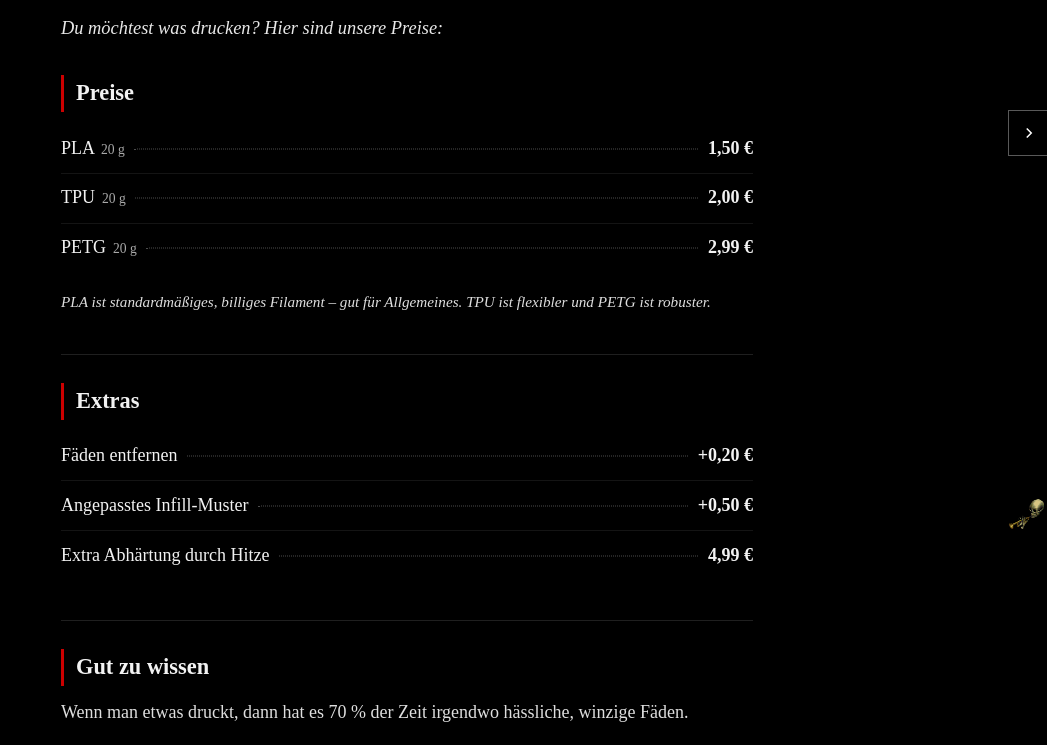
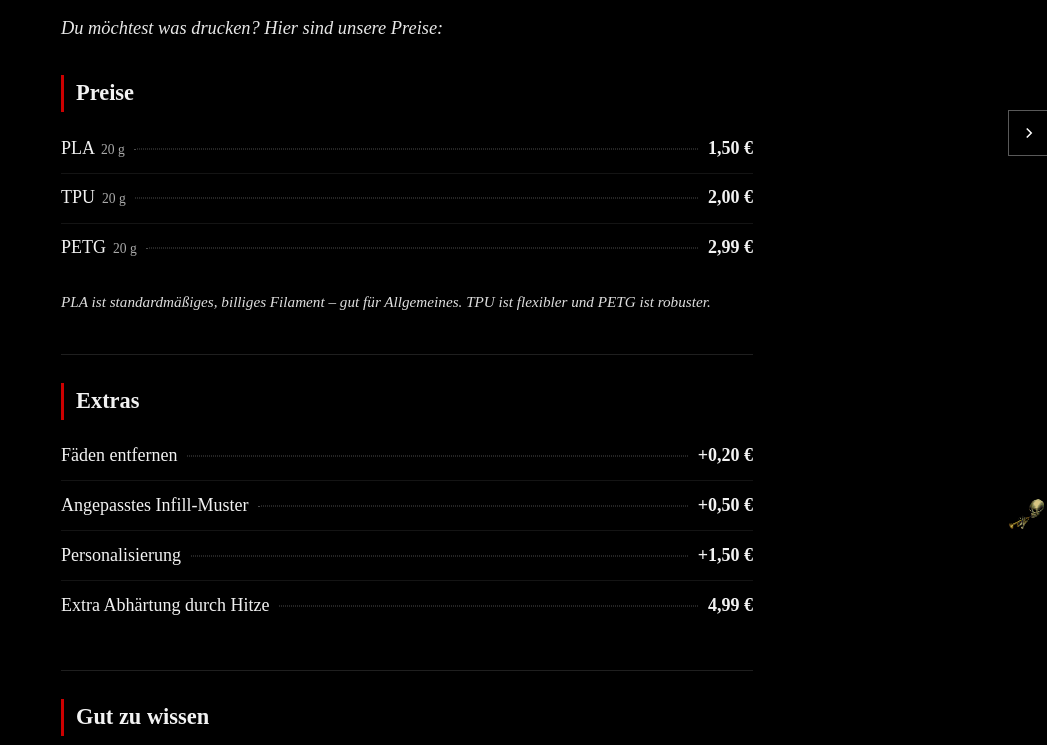
Before and after one commit to w4hkn/GratisGeld, a plain HTML site: page 3d-drucken.html in a window 1280 px wide. Shown: the part 267-1012 px from the top of the page, without its empty margins (233-1280 px from the left). Drawn offline with Linux system fonts and the light colour scheme.

Commit message:
Update 3d-drucken.html

```diff
--- a/3d-drucken.html
+++ b/3d-drucken.html
@@ -56,6 +56,11 @@
           <span class="price-value">+0,50 &euro;</span>
         </li>
         <li>
+          <span class="price-name">Personalisierung</span>
+          <span class="price-dots"></span>
+          <span class="price-value">+1,50 &euro;</span>
+        </li>
+        <li>
           <span class="price-name">Extra Abh&auml;rtung durch Hitze</span>
           <span class="price-dots"></span>
           <span class="price-value">4,99 &euro;</span>
```
